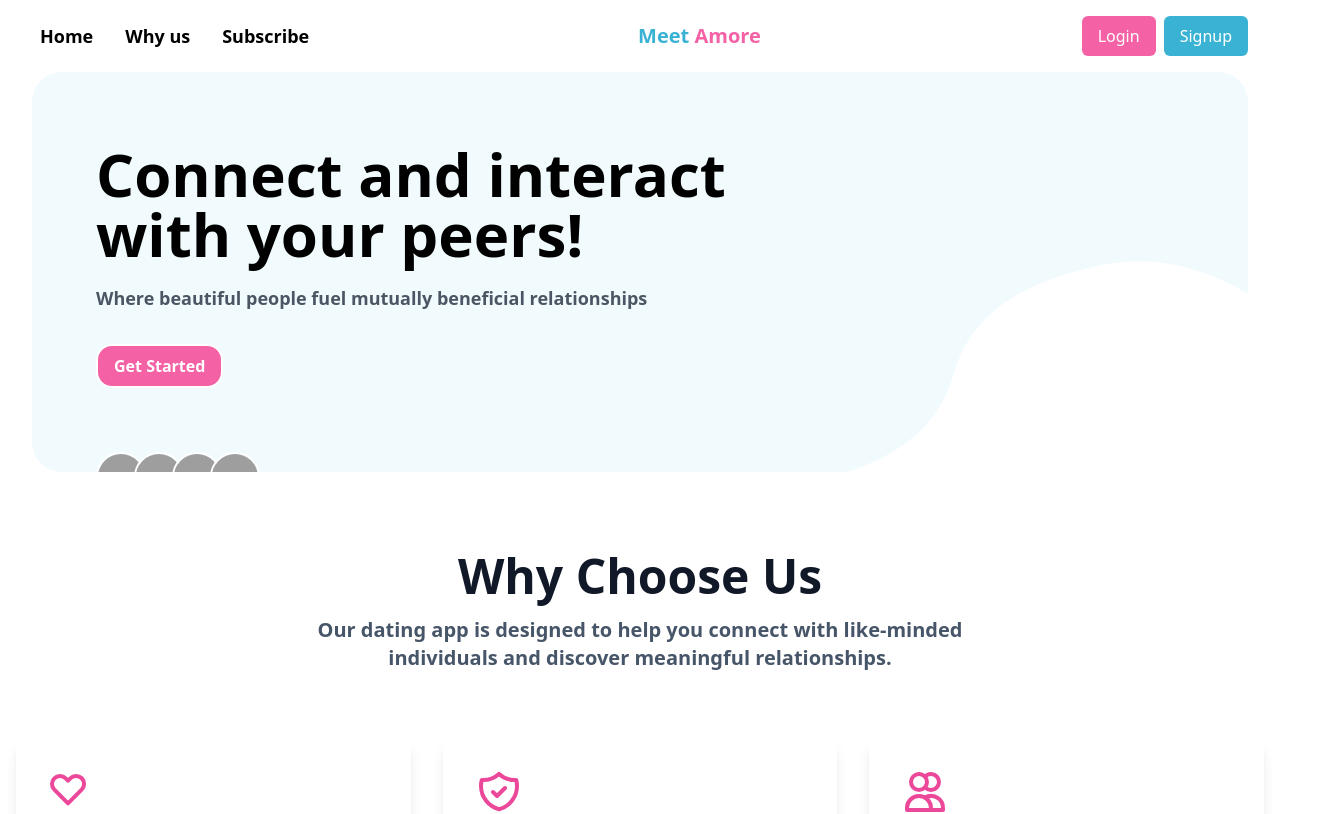
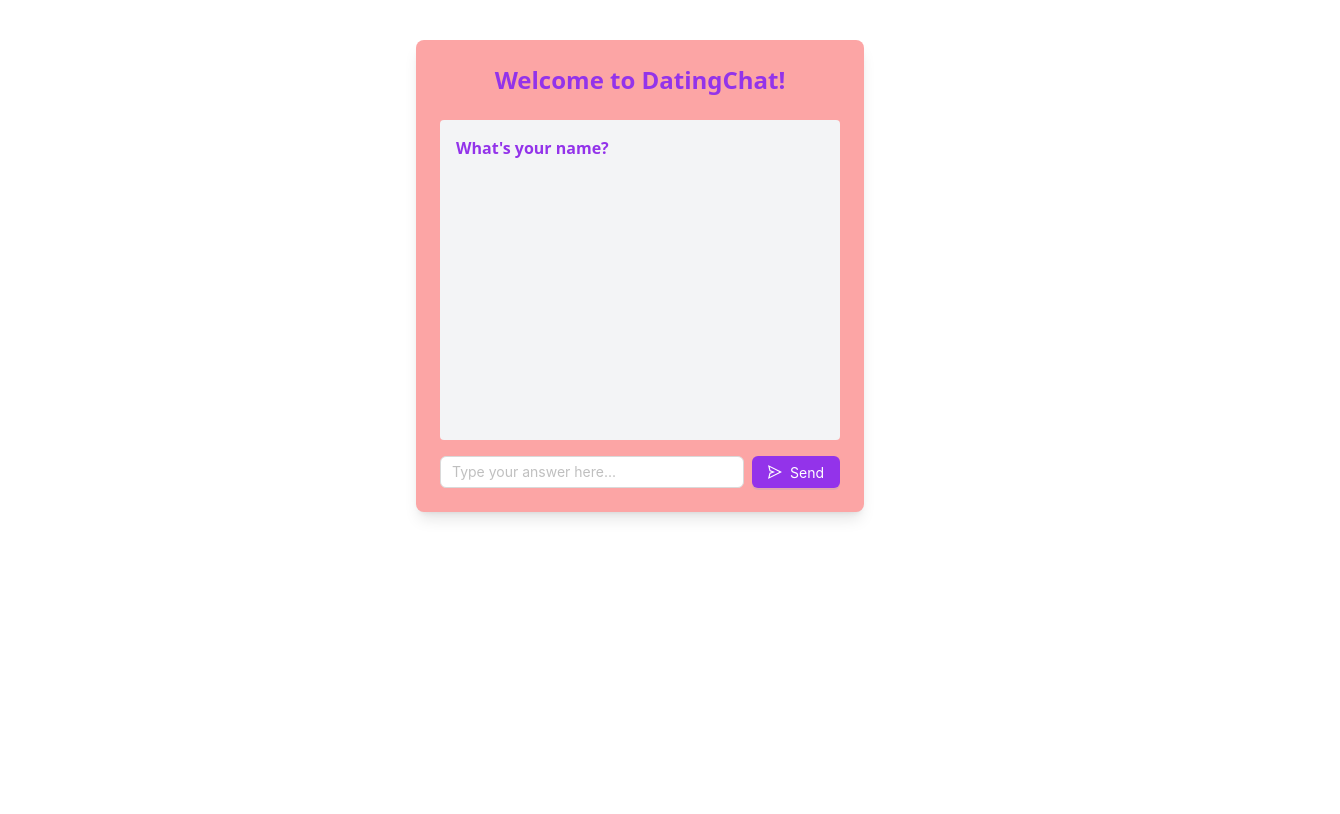
Before and after one commit to Ochiengsteven/rent-a-date, a React (Vite) app: page /signup in a window 1280 px wide. Shown: the top 814 px of the page, 1340 px wide, since content can reach past the window. Built offline with nearby package versions, Linux system fonts and the light colour scheme; grey boxes are pictures that could not be loaded.

Commit message:
ADD SIGN UP

```diff
--- a/src/components/Nav.jsx
+++ b/src/components/Nav.jsx
@@ -2,6 +2,7 @@
 import { Drawer } from "antd";
 import { CloseOutlined } from "@ant-design/icons";
 import HamburgerButton from "./HamburgerButton";
+import { Link } from "react-router-dom";
 
 const Nav = () => {
   const [open, setOpen] = useState(false);
@@ -55,13 +56,17 @@
           </h1>
         </div>
       </div>
-      <div className="flex gap-2">
-        <button className="hidden lg:block bg-[#F461A4] text-white px-4 py-2 rounded-md">
+      <div className="hidden lg:flex gap-2">
+        <Link to="/login">
+          <button className="bg-[#F461A4] text-white px-4 py-2 rounded-md w-36">
             Login
           </button>
-        <button className="hidden lg:block bg-[#39B2D4] text-white px-4 py-2 rounded-md">
+        </Link>
+        <Link to="/signup">
+          <button className="bg-[#39B2D4] text-white px-4 py-2 rounded-md w-36">
             Signup
           </button>
+        </Link>
       </div>
       <HamburgerButton onClick={showDrawer} />
       <Drawer
@@ -84,12 +89,16 @@
               {label}
             </button>
           ))}
+          <Link to="/login">
             <button className="bg-[#F461A4] text-white px-4 py-2 rounded-md w-36">
               Login
             </button>
+          </Link>
+          <Link to="/signup">
             <button className="bg-[#39B2D4] text-white px-4 py-2 rounded-md w-36">
               Signup
             </button>
+          </Link>
         </div>
       </Drawer>
     </nav>
--- /dev/null
+++ b/src/components/SignupChatbot.jsx
@@ -0,0 +1,79 @@
+import React, { useState } from "react";
+import { motion } from "framer-motion";
+import { Input, Select, Button, DatePicker } from "antd";
+import { SendOutlined } from "@ant-design/icons";
+import { useSignupFlow } from "../hooks/useSignupFlow";
+
+const { Option } = Select;
+
+const SignupChatbot = () => {
+  const [userInput, setUserInput] = useState("");
+  const { currentQuestion, handleAnswer, isCompleted, userData } =
+    useSignupFlow();
+
+  const handleSubmit = () => {
+    handleAnswer(userInput);
+    setUserInput("");
+  };
+
+  return (
+    <div className="h-[100vh] w-screen">
+      <div className="max-w-md mx-auto mt-10 p-6 bg-red-300 rounded-lg shadow-lg">
+        <h1 className="text-2xl font-bold mb-6 text-center text-purple-600">
+          Welcome to DatingChat!
+        </h1>
+        <div className="h-80 overflow-y-auto mb-4 p-4 bg-gray-100 rounded">
+          {Object.entries(userData).map(([key, value], index) => (
+            <motion.div
+              key={key}
+              initial={{ opacity: 0, y: 20 }}
+              animate={{ opacity: 1, y: 0 }}
+              transition={{ delay: index * 0.1 }}
+              className="mb-2"
+            >
+              <span className="font-semibold">{key}:</span> {value}
+            </motion.div>
+          ))}
+          {!isCompleted && (
+            <motion.div
+              initial={{ opacity: 0, y: 20 }}
+              animate={{ opacity: 1, y: 0 }}
+              className="font-semibold text-purple-600"
+            >
+              {currentQuestion}
+            </motion.div>
+          )}
+        </div>
+        {!isCompleted ? (
+          <div className="flex items-center">
+            <Input
+              value={userInput}
+              onChange={(e) => setUserInput(e.target.value)}
+              onPressEnter={handleSubmit}
+              placeholder="Type your answer here..."
+              className="flex-grow mr-2"
+            />
+            <Button
+              type="primary"
+              icon={<SendOutlined />}
+              onClick={handleSubmit}
+              className="bg-purple-600 hover:bg-purple-700"
+            >
+              Send
+            </Button>
+          </div>
+        ) : (
+          <motion.div
+            initial={{ opacity: 0, scale: 0.8 }}
+            animate={{ opacity: 1, scale: 1 }}
+            className="text-center text-green-600 font-semibold"
+          >
+            Thank you for signing up! We&apos;ll find your perfect match soon.
+          </motion.div>
+        )}
+      </div>
+    </div>
+  );
+};
+
+export default SignupChatbot;
--- /dev/null
+++ b/src/hooks/useSignupFlow.js
@@ -0,0 +1,42 @@
+import { useState } from "react";
+
+const questions = [
+  { key: "name", question: "What's your name?" },
+  { key: "age", question: "How old are you?" },
+  { key: "gender", question: "What's your gender?" },
+  {
+    key: "lookingFor",
+    question: "Are you looking for a date, friend, or chat partner?",
+  },
+  {
+    key: "interests",
+    question: "What are your main interests? (comma-separated)",
+  },
+  { key: "bio", question: "Tell us a bit about yourself:" },
+];
+
+export const useSignupFlow = () => {
+  const [currentQuestionIndex, setCurrentQuestionIndex] = useState(0);
+  const [userData, setUserData] = useState({});
+
+  const currentQuestion = questions[currentQuestionIndex]?.question || "";
+  const isCompleted = currentQuestionIndex >= questions.length;
+
+  const handleAnswer = (answer) => {
+    const currentKey = questions[currentQuestionIndex]?.key;
+    if (currentKey) {
+      setUserData((prevData) => ({
+        ...prevData,
+        [currentKey]: answer,
+      }));
+      setCurrentQuestionIndex((prevIndex) => prevIndex + 1);
+    }
+  };
+
+  return {
+    currentQuestion,
+    handleAnswer,
+    isCompleted,
+    userData,
+  };
+};
--- a/src/main.jsx
+++ b/src/main.jsx
@@ -1,8 +1,10 @@
 import { StrictMode } from "react";
-import { BrowserRouter as Router } from "react-router-dom";
+import { BrowserRouter as Router, Routes, Route } from "react-router-dom";
 import { createRoot } from "react-dom/client";
 import { Provider } from "react-redux";
 import store from "./redux/store.js";
+import SignupChatbot from "./components/SignupChatbot.jsx";
+import LoginPage from "./components/login.jsx";
 import App from "./App.jsx";
 import "./index.css";
 
@@ -10,7 +12,11 @@
   <StrictMode>
     <Provider store={store}>
       <Router>
-        <App />
+        <Routes>
+          <Route path="/" element={<App />} />
+          <Route path="/signup" element={<SignupChatbot />} />
+          <Route path="/login" element={<LoginPage />} />
+        </Routes>
       </Router>
     </Provider>
   </StrictMode>
```
Lines whose indentation alone changed are shown as unchanged.
